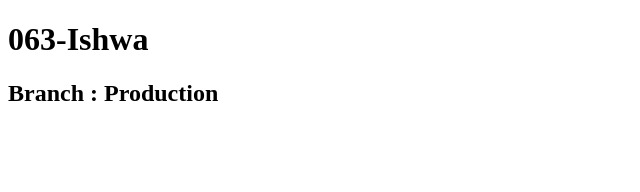
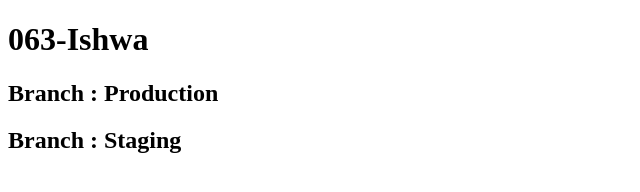
Before and after one commit to isha1320/Ishwa_063_ESE2025, a plain HTML site: page index.html in a window 1280 px wide. Shown: the whole page, without its empty margins (0-640 px from the left). Drawn offline with Linux system fonts and the light colour scheme.

Commit message:
stagging change

```diff
--- a/index.html
+++ b/index.html
@@ -8,5 +8,6 @@
 <body>
     <h1>063-Ishwa</h1>
     <h2>Branch : Production</h2>
+    <h2>Branch : Staging</h2>
 </body>
 </html>
```
